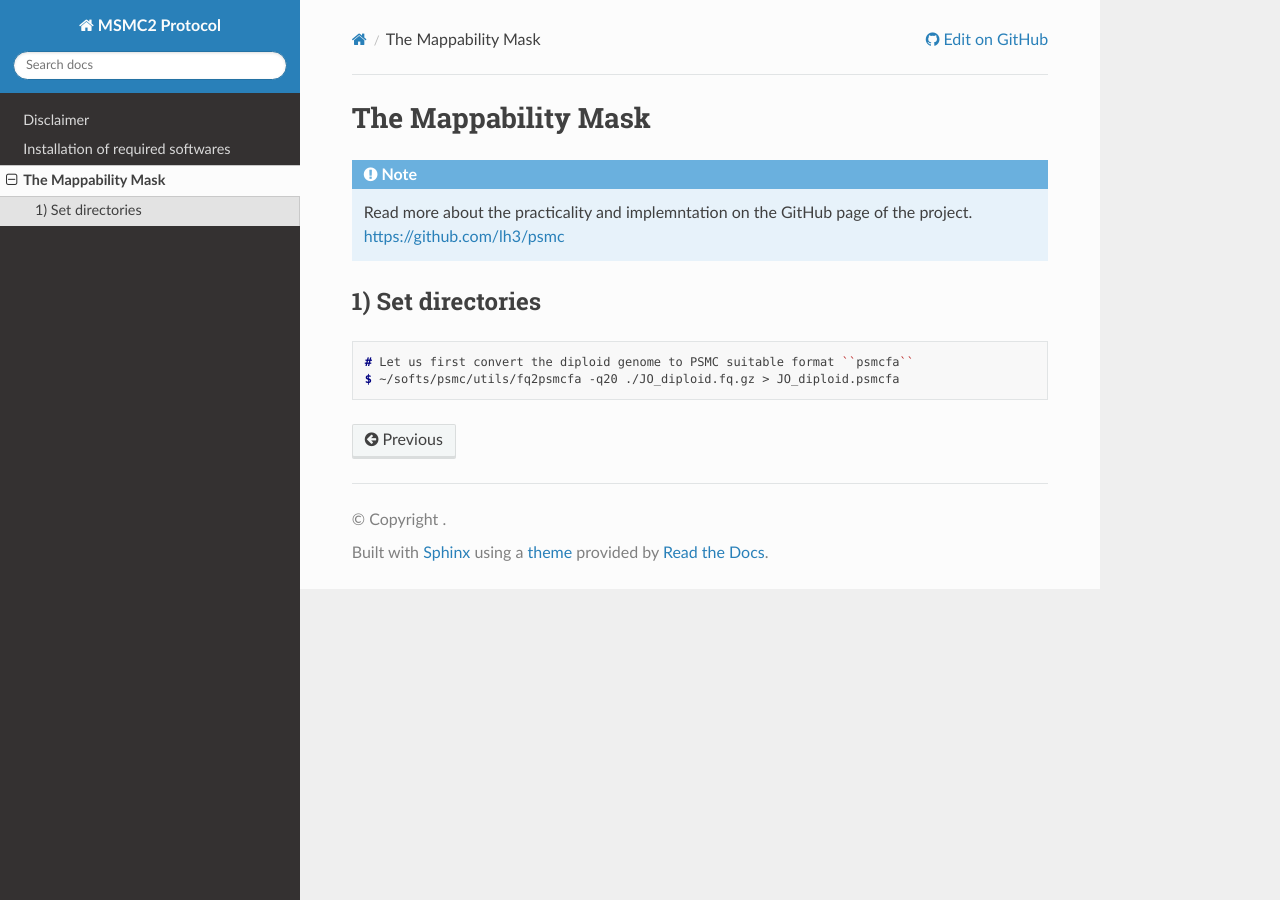
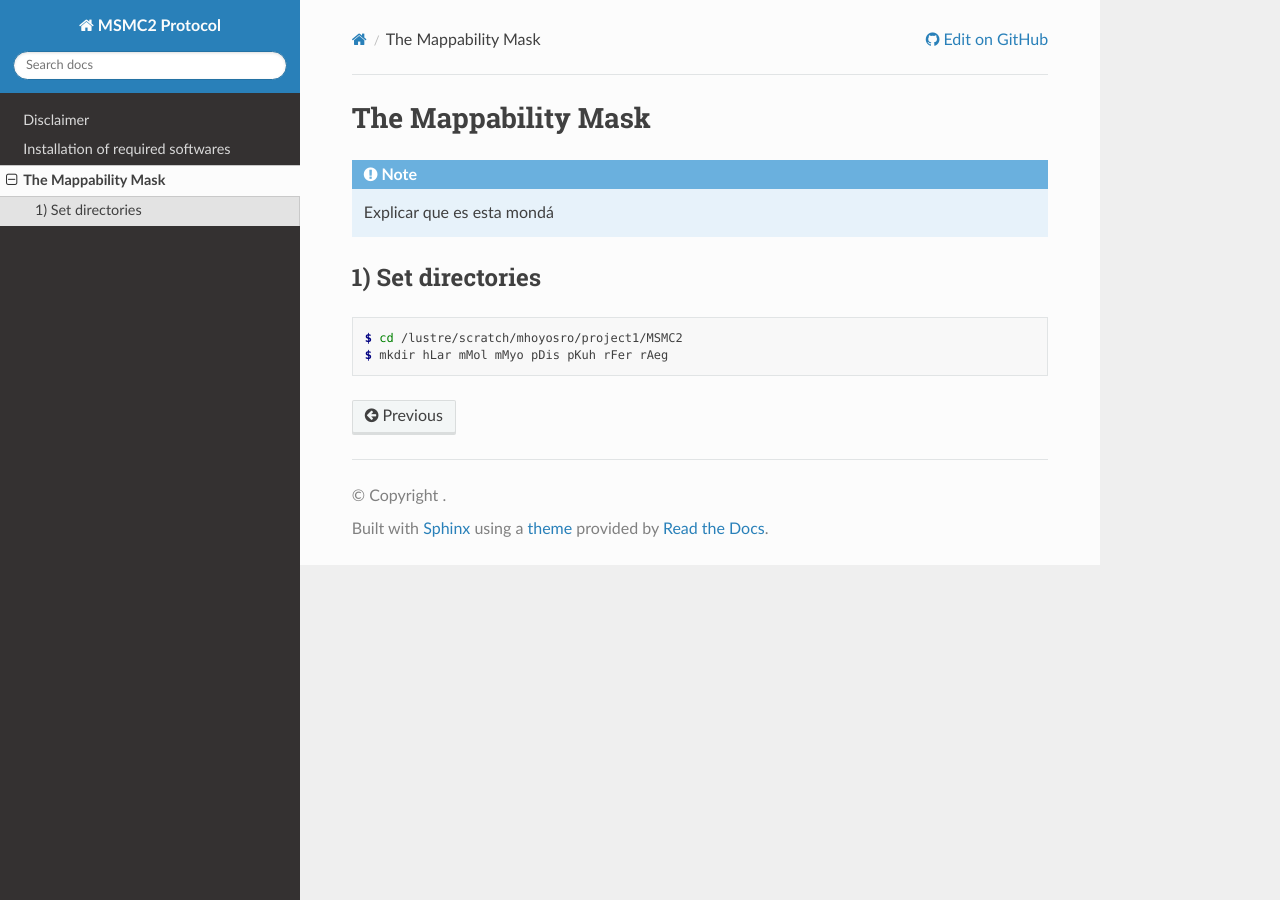
Before and after one commit to hoyosmanuel/MSMC2-Protocol, a Sphinx documentation site: the page built from docs/source/02_Data_Pre-Processing.rst, in a window 1280 px wide. Built offline with Sphinx 7.4.7 and the Read the Docs theme 3.1.0, drawn with Linux system fonts in a browser that asks for light colours.

Commit message:
Update 02_Data_Pre-Processing.rst

```diff
--- a/docs/source/02_Data_Pre-Processing.rst
+++ b/docs/source/02_Data_Pre-Processing.rst
@@ -3,7 +3,7 @@ The Mappability Mask
 
 .. note::
 
- Read more about the practicality and implemntation on the GitHub page of the project. https://github.com/lh3/psmc
+ Explicar que es esta mondá
 
 
 1) Set directories
@@ -11,5 +11,5 @@ The Mappability Mask
 
 .. code-block:: console
 
- # Let us first convert the diploid genome to PSMC suitable format ``psmcfa``
- $ ~/softs/psmc/utils/fq2psmcfa -q20 ./JO_diploid.fq.gz > JO_diploid.psmcfa
+   $ cd /lustre/scratch/mhoyosro/project1/MSMC2
+   $ mkdir hLar mMol mMyo pDis pKuh rFer rAeg
```
